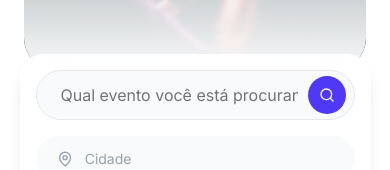
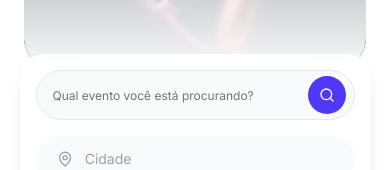
Before and after one commit to nazarejose/event-ai, a React (Vite) app: page / in a window 390 px wide. Shown: the part 506-676 px from the top of the page. Built offline with nearby package versions, Linux system fonts and the light colour scheme; no server answers.

Commit message:
fix(searchbar): improve mobile responsiveness and add hover states

```diff
--- a/src/components/Hero/Hero.tsx
+++ b/src/components/Hero/Hero.tsx
@@ -3,8 +3,6 @@ import SearchBar from '../SearchBar/SearchBar';
 interface HeroProps {
   onSearch: (keyword: string, city: string) => void;
 }
-
-//const HERO_IMG = "https://images-ext-1.discordapp.net/external/Eg7Ui8O9mrWsGnGL1-OE4zXjnvdPEnhN0RpStLAMmVI/%3Fw%3D1600%26h%3D600%26fit%3Dcrop%26crop%3Dtop%26q%3D85/https/images.unsplash.com/photo-1470229722913-7c0e2dbbafd3?format=webp";
 
 const Hero = ({ onSearch }: HeroProps) => {
   return (
--- a/src/components/SearchBar/SearchBar.tsx
+++ b/src/components/SearchBar/SearchBar.tsx
@@ -46,7 +46,7 @@ const SearchBar = ({ onSearch }: SearchBarProps) => {
           placeholder="Qual evento você está procurando?"
           value={keyword}
           onChange={(e) => setKeyword(e.target.value)}
-          className="w-full pl-6 pr-14 py-6 rounded-full border-gray-200 bg-gray-50 focus-visible:ring-primary focus-visible:bg-white text-base"
+          className="w-full pl-4 sm:pl-6 pr-12 sm:pr-14 py-6 rounded-full border border-gray-200 bg-gray-50 hover:bg-gray-100 hover:border-gray-300 focus-visible:ring-primary focus-visible:bg-white transition-colors text-xs sm:text-sm md:text-base"
         />
         <Button
           type="submit"
@@ -59,7 +59,7 @@ const SearchBar = ({ onSearch }: SearchBarProps) => {
       </div>
 
       <div className="flex flex-col md:flex-row gap-4">
-        <div className="flex-1 flex items-center gap-3 bg-gray-50 px-5 py-3 rounded-full border border-transparent focus-within:border-gray-200 focus-within:bg-white transition-colors">
+        <div className="flex-1 flex items-center gap-3 bg-gray-50 hover:bg-gray-100 px-5 py-3 rounded-full border border-transparent hover:border-gray-300 focus-within:border-gray-200 focus-within:bg-white transition-colors">
           <MapPin size={18} className="text-gray-400" />
           <input
             type="text"
```
Also changed, not shown: src/components/Header/Header.tsx (line endings or trailing spaces).
